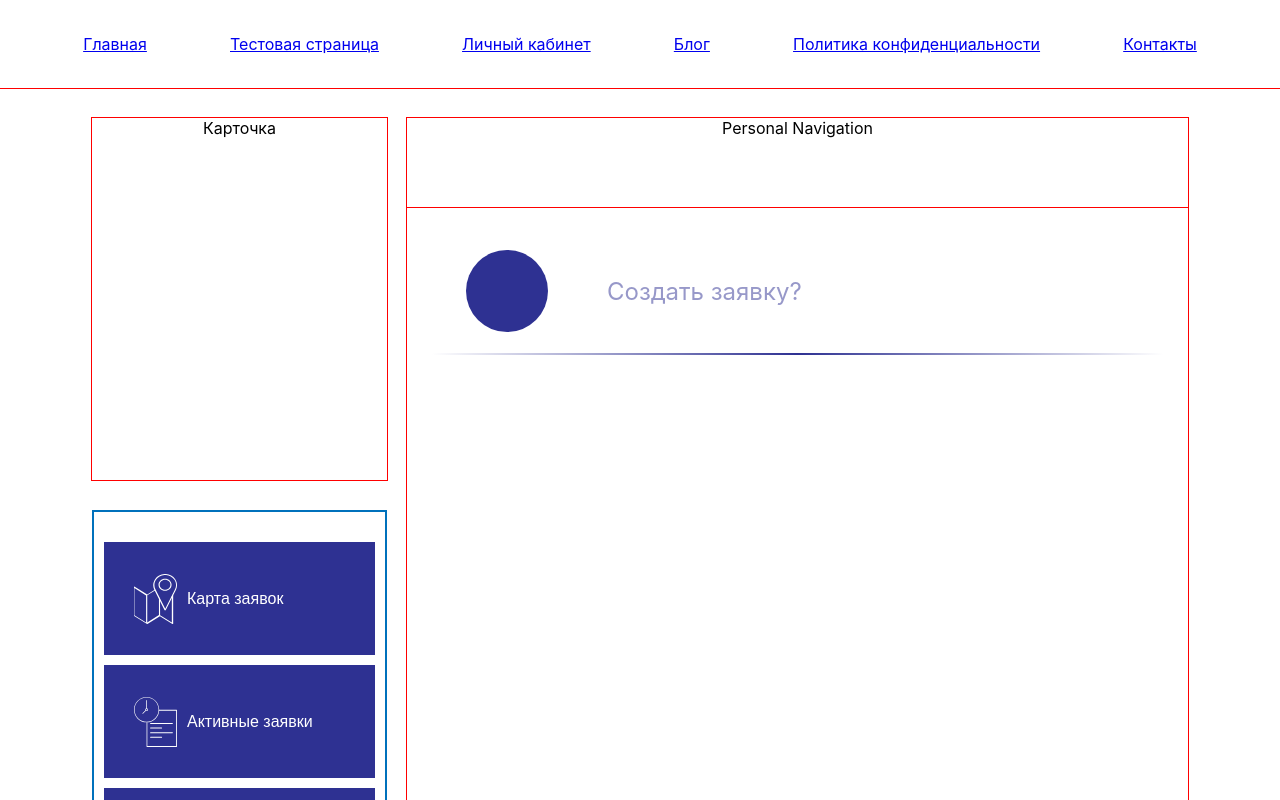
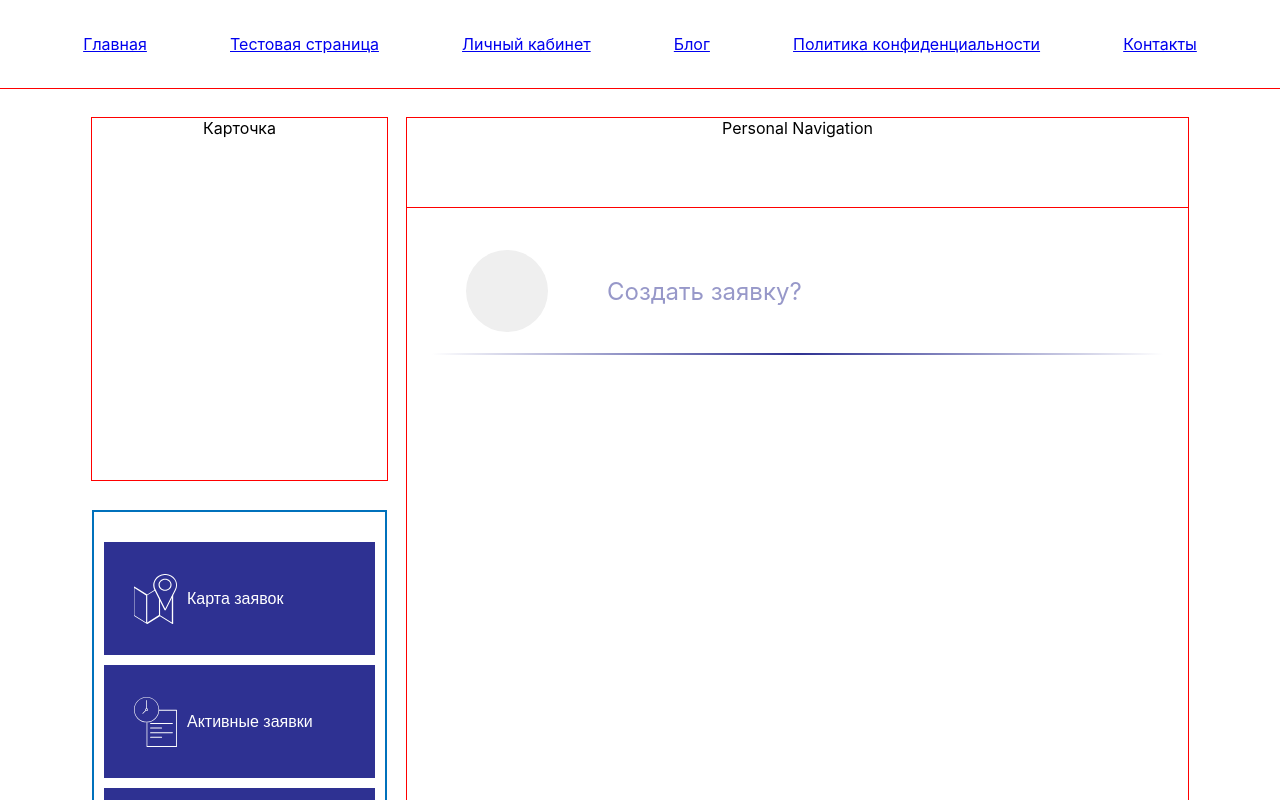
Before and after one commit to vartuom/i-am-helping, a React (Create React App) app: page /personal in a window 1280 px wide. Shown: the top 800 px of the page. Built offline with nearby package versions, Linux system fonts and the light colour scheme.

Commit message:
change color to theme, delete repeating variable

```diff
--- a/src/components/ui/buttons/Button.tsx
+++ b/src/components/ui/buttons/Button.tsx
@@ -4,7 +4,7 @@ import './Button.scss';
 interface IButtonProps {
   variant?: "icon" | "text";
   size?: "small" | "medium" | "extra-medium" | "large";
-  color?: "light" | "dark" | "grey" | "light-dark";
+  theme?: "light" | "dark" | "grey" | "light-dark";
   label?: string;
   onClick?: () => void;
   disabled?: boolean;
@@ -19,8 +19,8 @@ interface IButtonProps {
 export const Button = ({
   variant,
   size,
-  color,
   icon,
+  theme,
   label,
   figure,
   hasBorder,
@@ -31,14 +31,14 @@ export const Button = ({
 }: IButtonProps) => {
   const variantType = variant === "icon" ? "button-icon" : variant === "text" ? "button-text" : "";
   const sizeType = size === "small" ? "button-small" : size === "medium" ?  "button-medium" : size === "large" ? "button-large" : size === "extra-medium" ? "button-extra-medium" : "";
-  const colorType = color === "dark" ? "button-dark" : color === "light" ?  "button-light" : color === "light-dark" ? "button-lightdark" : color === "grey" ? "button-grey" : "";
+  const themeType = theme === "dark" ? "button-dark" : theme === "light" ?  "button-light" : theme === "light-dark" ? "button-lightdark" : theme === "grey" ? "button-grey" : "";
   const figureType = figure === "close" ? "button-close" : figure === "edit" ? "button-edit" : figure === "search" ? "button-search" : "";
   const borderType = hasBorder ? "button-bordered" : "";
   const animatedType = animated === "excel" ? "button-excel" : animated === "wheel" ? "button-wheel" : "";
 
   return (
     <button
-      className={['button', variantType, figureType, sizeType, colorType, borderType, animatedType].join(' ')}
+      className={['button', variantType, figureType, sizeType, themeType, borderType, animatedType].join(' ')}
       {...props}
     >
       {icon}
--- a/src/constants/scss-variables.scss
+++ b/src/constants/scss-variables.scss
@@ -1,7 +1,6 @@
 @import '../fonts/fonts.scss';
 //Colors
 
-$colorMain: #2E3192;
 $colorMain: #2E3192;
 $colorSupport: #9798C9;
 
```
Also changed, not shown: 1 other file (tests, documents, lock files or other folders).
